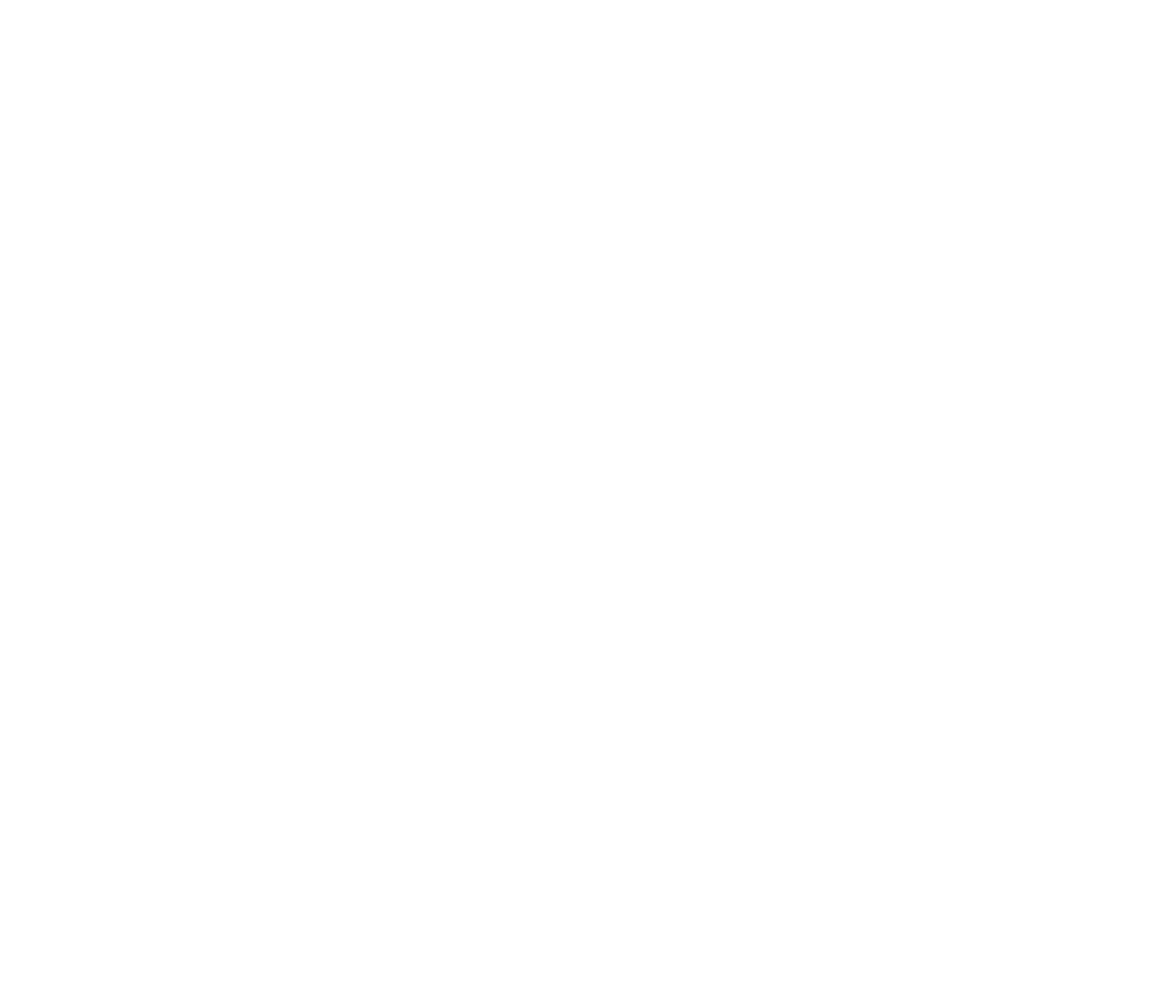
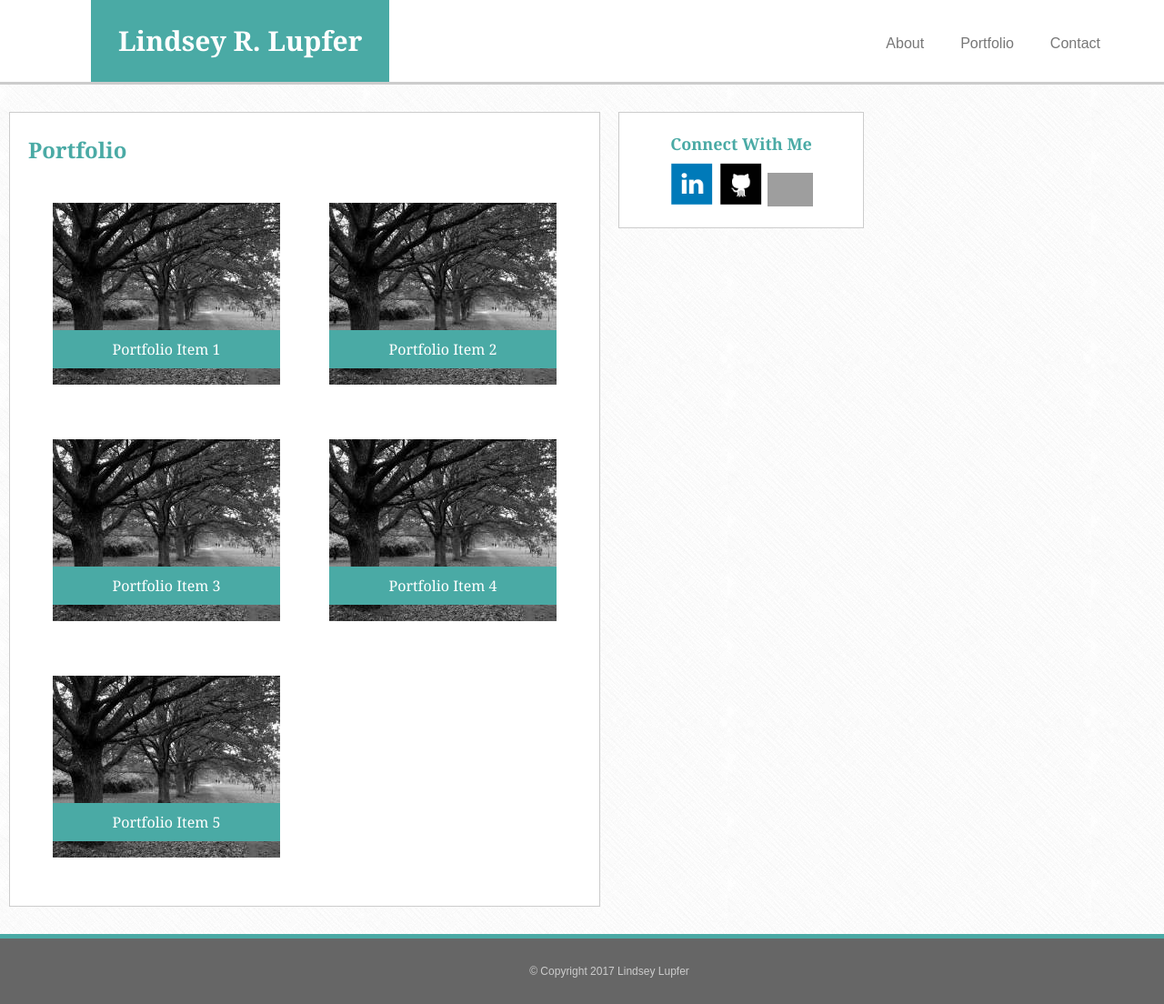
Before and after one commit to lrlupfer/Basic-Portfolio, a PHP site: page /portfolio.html in a window 1280 px wide; the page is wider, and only the part inside the window is pictured. Before the commit the part shown is empty. Shown: that part at 91% size. Before the commit the page ends 800 px from the top of that part, so only its background shows below. Run offline with PHP 8.4, Linux system fonts and the light colour scheme; grey boxes are pictures that could not be loaded.

Commit message:
final portfolio page

```diff
--- a/assets/css/style.css
+++ b/assets/css/style.css
@@ -126,3 +126,29 @@
 	font-size: 16px;
 	cursor: pointer;
 }
+
+tr {
+	width: 100%;
+}
+
+td {
+	width: 50%;
+	padding: 27px;
+}
+
+.portfolio1 {
+	position: relative;
+	width: 100%;
+}
+
+h5 {
+	position: absolute;
+	top: 140px;
+	width: 100%;
+	color: white;
+	background-color: #4aaaa5;
+	padding: 10px 0px 10px 0px;
+	z-index: 1;
+	text-align: center;
+	font-family: 'Georgia', Times, 'Times New Roman', serif;
+}
--- a/portfolio.html
+++ b/portfolio.html
@@ -0,0 +1,107 @@
+<!DOCTYPE html>
+<html lang="en">
+
+<head>
+
+	<meta charset="UTF-8">
+
+	<title>Lindsey R. Lupfer</title>
+
+	<link rel="stylesheet" type="text/css" href="assets/css/reset.css">
+	<link rel="stylesheet" type="text/css" href="assets/css/style.css">
+</head>
+
+<body>
+
+<body background="assets/images/crossword.png">
+
+<div class="header">
+
+	<h1>Lindsey R. Lupfer</h1>
+
+	<div class="contact">
+		<a href="contact.html">Contact</a>
+	</div>
+	<div class="portfolio">
+		<a href="portfolio.html">Portfolio</a>
+	</div>
+	<div class="about">
+		<a href="index.html">About</a>
+	</div>
+
+</div>
+
+<div class="content">
+
+	<div class="aboutMe">
+
+		<h2>Portfolio</h2>
+
+		<table style="width:100%">
+		<tr>
+
+			<td><div class="portfolio1">
+
+			<a href="#"><img src="assets/images/portfolio.jpg" alt="lindsey lupfer portfolio">
+
+			<h5>Portfolio Item 1</h5></a>
+
+			</div></td>
+
+			<td><div class="portfolio1">
+
+			<a href="#"><img src="assets/images/portfolio.jpg" alt="lindsey lupfer portfolio">
+
+			<h5>Portfolio Item 2</h5></a>
+
+			</div></td>
+		</tr>
+		<tr>
+			<td><div class="portfolio1">
+
+			<a href="#"><img src="assets/images/portfolio.jpg" alt="lindsey lupfer portfolio">
+
+			<h5>Portfolio Item 3</h5></a>
+
+			</div></td>
+			<td><div class="portfolio1">
+
+			<a href="#"><img src="assets/images/portfolio.jpg" alt="lindsey lupfer portfolio">
+
+			<h5>Portfolio Item 4</h5></a>
+
+			</div></td>
+		</tr>
+		<tr>
+			<td><div class="portfolio1">
+
+			<a href="#"><img src="assets/images/portfolio.jpg" alt="lindsey lupfer portfolio">
+
+			<h5>Portfolio Item 5</h5></a>
+
+			</div></td>
+		</tr>
+		</table>
+	</div>
+
+	<div class="contactMe">
+
+		<h3>Connect With Me</h3>
+
+		<a href="http://linkedin.com/in/lindseyl" target="_blank"><img alt="lindsey-lupfer" src="assets/images/linkedin.png" width="50"></a>
+		<a href="https://github.com/lrlupfer" target="_blank"><img alt="lindsey-lupfer" src="assets/images/github.png" width="50"></a>
+		<a href="http://twitter.com/linds_lup" target="_blank"><img alt="lindsey-lupfer" src="assets/images/twitter.png" width="50"></a>
+
+	</div>
+
+</div>
+
+<footer>
+
+	<p>© Copyright 2017 Lindsey Lupfer</p>
+
+</footer>
+
+</body>
+
+</html>
```
Also changed, not shown: assets/images/portfolio.jpg (added).
